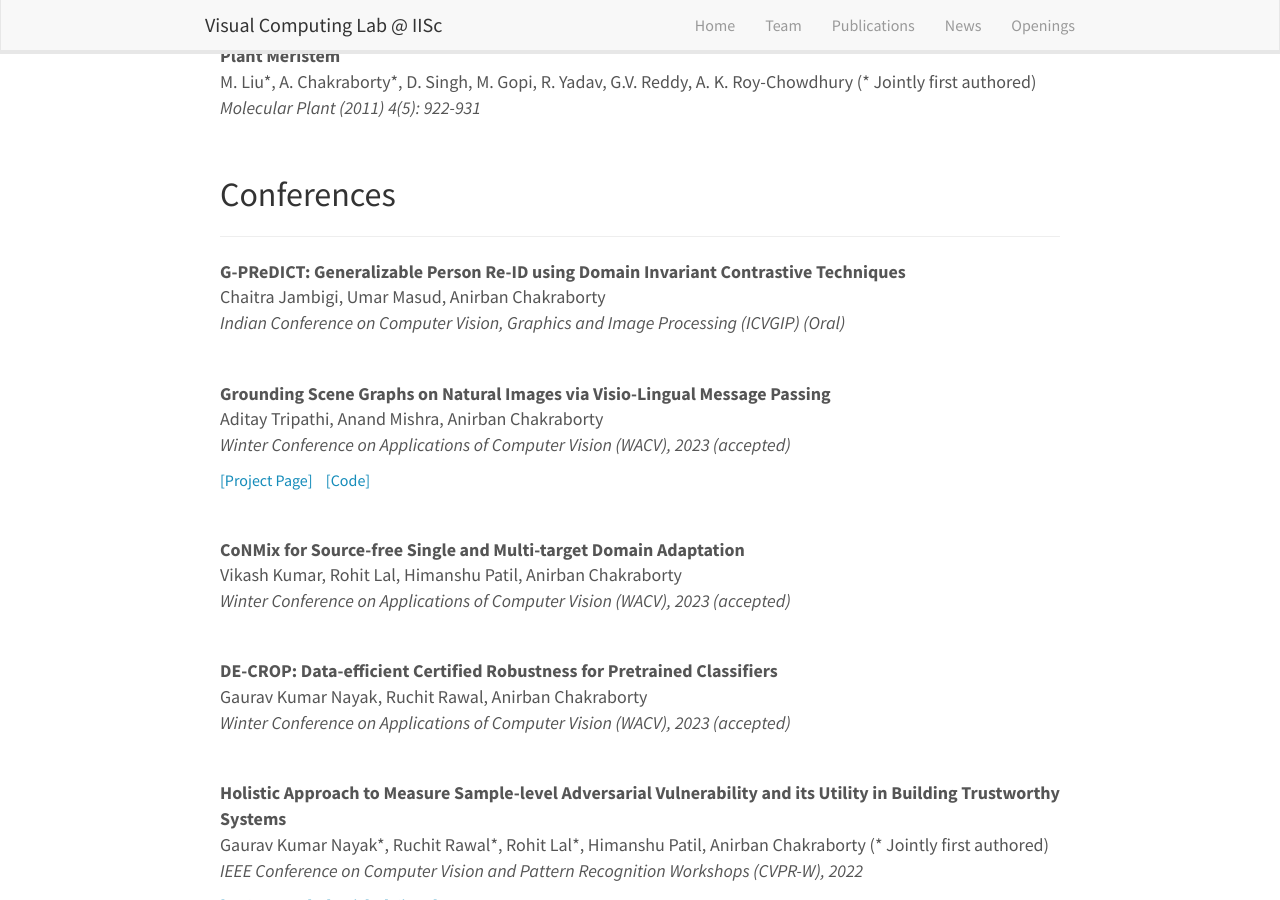
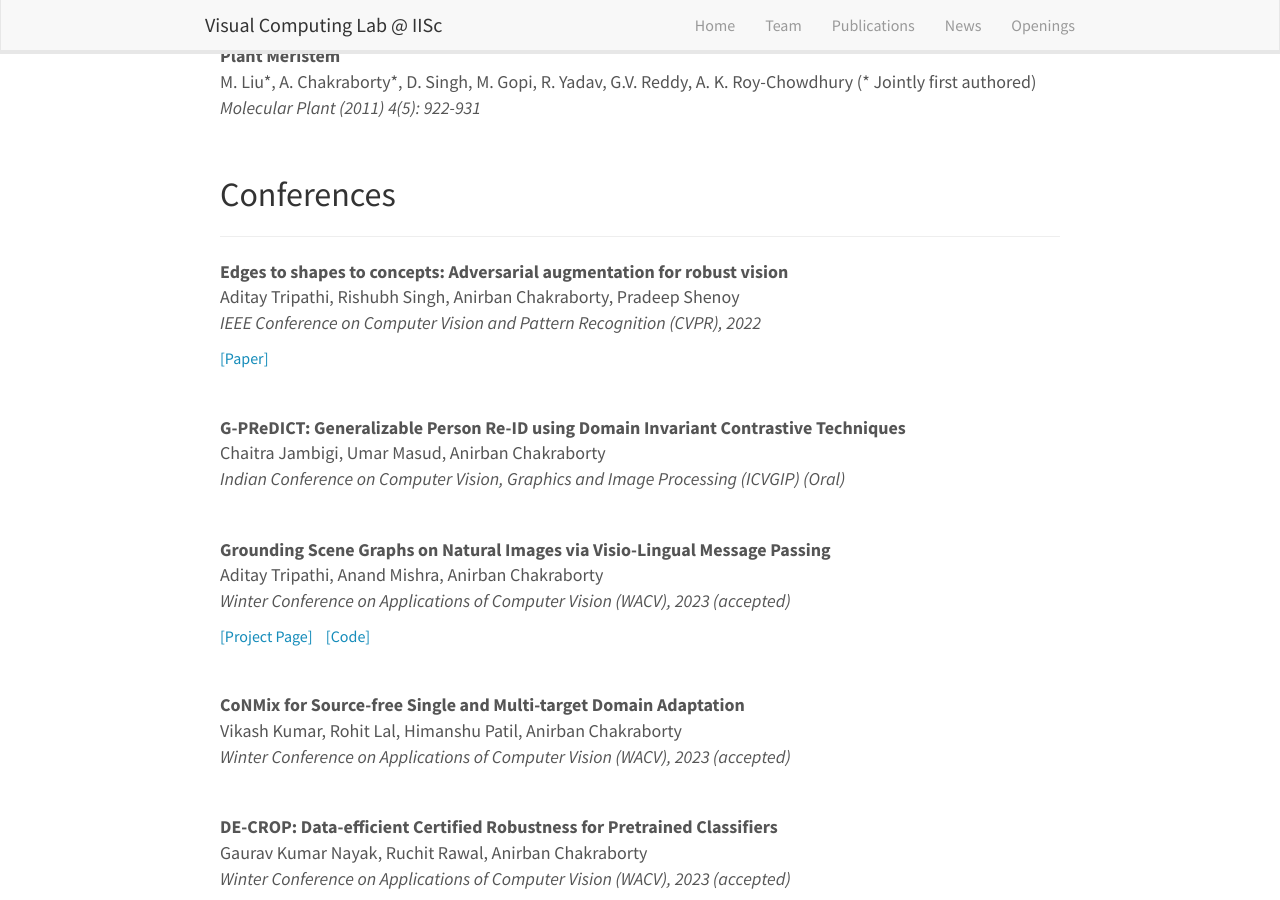
Before and after one commit to vcl-iisc/vclab-website, a Jekyll site: the page built from _pages/publications.md, in a window 1280 px wide and 900 px high, scrolled down 1923 px. Built offline with Jekyll 4.4.1, drawn with Linux system fonts in a browser that asks for light colours; nearby versions of some CDN libraries.

Commit message:
Update publications.yml
Updated with Aditay's CVPR paper

```diff
--- a/_data/publications.yml
+++ b/_data/publications.yml
@@ -9,6 +9,15 @@
 
 
 ################### Coferences and Journals ###################
+
+- paper: "Edges to shapes to concepts: Adversarial augmentation for robust vision"
+  author: Aditay Tripathi, Rishubh Singh, Anirban Chakraborty, Pradeep Shenoy
+  pub: IEEE Conference on Computer Vision and Pattern Recognition (CVPR), 2022
+  type: conference
+  project_page:
+  paper_link: https://arxiv.org/pdf/2211.07277.pdf
+  code_link:
+  bibtex:
 
 - paper: "G-PReDICT: Generalizable Person Re-ID using Domain Invariant Contrastive Techniques"
   author: Chaitra Jambigi, Umar Masud, Anirban Chakraborty
```
